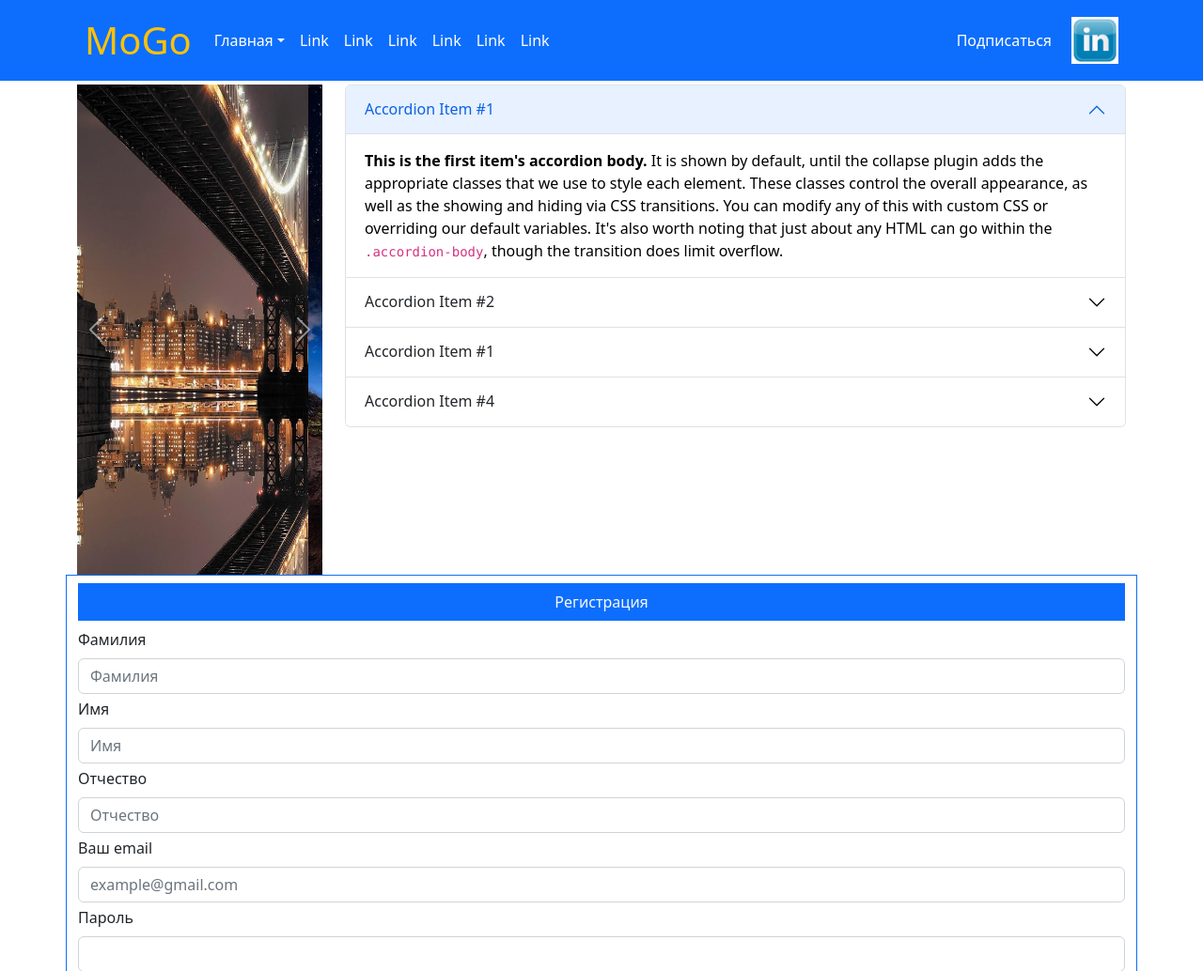
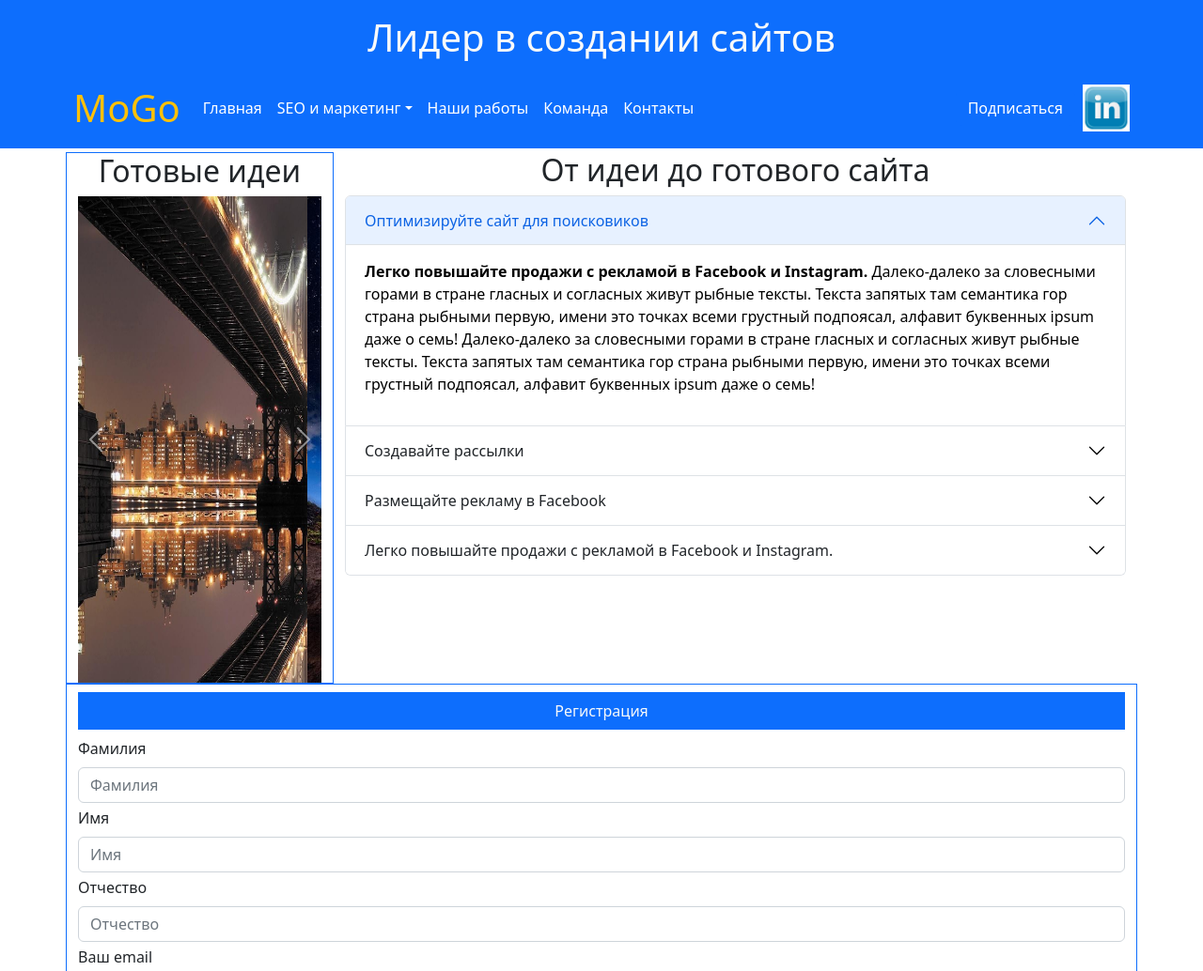
Before and after one commit to AlexSkrud/bootstrap, a website: page index.html in a window 1280 px wide. Shown: the top 1034 px of the page at 94% size. Drawn offline with nearby package versions, Linux system fonts and the light colour scheme.

Commit message:
правка блока nav

```diff
--- a/assets/style/style.css
+++ b/assets/style/style.css
@@ -1,79 +1,38 @@
-/* .fab:hover {
+.fab:hover {
   color: orangered;
-} */
-
-.fab:hover,
-.nav-link:hover {
-  color: orangered !important;
 }
 
-nav ul {
-  margin: 0;
-  padding: 0;
-  list-style: none;
-}
-/* nav ul:after {
-  content: "";
-  display: table;
-  clear: both;
-}
-nav a {
-  text-decoration: none;
-  display: block;
-  transition: 0.3s linear;
-}
-.topmenu > li {
-  float: left;
-  position: relative;
-  border-left: 1px solid black;
-}
-.topmenu > li:first-child {
-  border-left: 0;
-}
-.topmenu > li > a {
-  padding: 20px 30px;
-  font-size: 12px;
-  text-transform: uppercase;
-  color: #fefdfd;
-  letter-spacing: 2px;
-}
-.topmenu > li > a.active,
-.submenu a:hover {
-  color: #ddbe86;
-} */
-.topmenu .fa,
-.submenu .fa {
-  margin-left: 5px;
-  color: inherit;
-}
 .submenu {
   position: absolute;
-  z-index: 5;
-  min-width: 200px;
-  background: white;
-  border-top: 1px solid #cbcbcc;
-  border-left: 1px solid #cbcbcc;
-  border-right: 1px solid #cbcbcc;
+  background: rgb(228, 234, 246);
+  border: 1px solid slategray;
+  border-radius: 5px;
   visibility: hidden;
-  opacity: 0;
   transform-origin: 0% 0%;
   transform: rotateX(-90deg);
-  transition: 0.3s linear;
+  transition: 0.5s linear;
 }
 .submenu li {
   position: relative;
 }
 .submenu li a {
-  color: #282828;
-  padding: 10px 20px;
+  list-style: none;
+  color: rgb(61, 55, 55);
+  padding-right: 30px;
   font-size: 13px;
-  border-bottom: 1px solid #cbcbcc;
+  text-decoration: none;
+  line-height: 2;
 }
+.submenu li a:hover {
+  color: orangered;
+}
+
 .submenu .submenu {
+  list-style: none;
   position: absolute;
   left: 100%;
-  top: -1px;
-  transition: 0.3s linear;
+  top: -2px;
+  transition: 0.5s linear;
 }
 nav li:hover > .submenu {
   transform: rotateX(0deg);
--- a/index.html
+++ b/index.html
@@ -15,52 +15,48 @@
     <div class="container">
       <div class="row">
         <div class="col">
+          <h1 class="text-light text-center pt-3">Лидер в создании сайтов</h1>
+        </div>
         <nav class="navbar navbar-expand-lg p-2">
           <a class="navbar-brand text-warning fs-1 text" href="#">MoGo</a>
           <button class="navbar-toggler" type="button" data-bs-toggle="collapse"
             data-bs-target="#navbarSupportedContent" aria-controls="navbarSupportedContent" aria-expanded="false"
-              aria-label="Toggle navigation">
-              <span class="navbar-toggler-icon"></span>
-            </button>
+            aria-label="Toggle navigation"> <span class="navbar-toggler-icon"></span> </button>
           <div class="collapse navbar-collapse" id="navbarSupportedContent">
-              <ul class="topmenu navbar-nav me-auto mb-2 mb-lg-0">
+            <ul class="navbar-nav me-auto mb-2 mb-lg-0">
+              <li class="nav-item"> <a class="nav-link text-white" href="#">Главная</a> </li>
               <li class="nav-item dropdown">
                 <a class="nav-link dropdown-toggle text-white" href="#" role="button" data-bs-toggle="dropdown"
-                    aria-expanded="false">Главная</a>
-                  <ul class="submenu dropdown-menu">
-                    <li><a class="dropdown-item" href="#">Меню второго уровня<span class="fa fa-angle-down"></span></a>
-
+                  aria-expanded="false">SEO и маркетинг</a>
+                <ul class="dropdown-menu submenu">
+                  <li><a class="dropdown-item" href="#">Наши услуги</a>
                     <ul class="submenu">
-                        <li><a href="#">меню третьего уровня</a></li>
-                        <li><a href="#">меню третьего уровня</a></li>
-                        <li><a href="#">меню третьего уровня</a></li>
+                      <li><a href="#">Оптимизация</a></li>
+                      <li><a href="#">Маркетинг</a></li>
+                      <li><a href="#">Реклама</a></li>
+                      <li><a href="#">Посты</a></li>
+                      <li><a href="#">Видеомейкер</a></li>
+                      <li><a href="#">Интеграции</a></li>
                     </ul>
                   </li>
-                    <li><a class="dropdown-item" href="#">Another action</a></li>
-                    <li><a class="dropdown-item" href="#">Something else here</a></li>
+                  <li><a class="dropdown-item" href="#">Подписки</a></li>
+                  <li><a class="dropdown-item" href="#">Программа лояльности</a></li>
                 </ul>
               </li>
-
-                <li class="nav-item"> <a class="nav-link text-white" href="#">Link</a> </li>
-                <li class="nav-item"> <a class="nav-link text-white" href="#">Link</a> </li>
-                <li class="nav-item"> <a class="nav-link text-white" href="#">Link</a> </li>
-                <li class="nav-item"> <a class="nav-link text-white" href="#">Link</a> </li>
-                <li class="nav-item"> <a class="nav-link text-white" href="#">Link</a> </li>
-                <li class="nav-item"> <a class="nav-link text-white" href="#">Link</a> </li>
+              <li class="nav-item"> <a class="nav-link text-white" href="#">Наши работы</a> </li>
+              <li class="nav-item"> <a class="nav-link text-white" href="#">Команда</a> </li>
+              <li class="nav-item"> <a class="nav-link text-white" href="#">Контакты</a> </li>
             </ul>
-
           </div>
-
           <button type="button" class="btn btn-primary m-2" data-bs-toggle="modal" data-bs-target="#staticBackdrop">
             Подписаться
           </button>
-
           <div class="modal fade" id="staticBackdrop" data-bs-backdrop="static" data-bs-keyboard="false" tabindex="-1"
             aria-labelledby="staticBackdropLabel" aria-hidden="true">
             <div class="modal-dialog">
               <div class="modal-content">
                 <div class="modal-header">
-                    <h5 class="modal-title" id="staticBackdropLabel">Кофейные новости. Подпишись на нашу ежемесячную
+                  <h5 class="modal-title" id="staticBackdropLabel">WEB новости. Подпишись на нашу ежемесячную
                     рассылку. Никакого спама. Мы гарантируем!</h5>
                   <button type="button" class="btn-close" data-bs-dismiss="modal" aria-label="Close"></button>
                 </div>
@@ -81,35 +77,35 @@
           </div>
           <img src="assets/image/logo.jfif" class="img-fluid" alt="logo" width="50">
         </nav>
-        </div>
+
       </div>
     </div>
   </div>
 
-
   <div class="container">
     <div class="row">
       <div class="col-xxl-8 col-xl-9 col-lg-12">
+        <h2 class="text-center">От идеи до готового сайта</h2>
         <div class="accordion" id="accordionExample">
           <div class="accordion-item">
             <h2 class="accordion-header" id="headingOne">
               <button class="accordion-button" type="button" data-bs-toggle="collapse" data-bs-target="#collapseOne"
                 aria-expanded="true" aria-controls="collapseOne">
-                Accordion Item #1
+                Оптимизируйте сайт для поисковиков
               </button>
             </h2>
             <div id="collapseOne" class="accordion-collapse collapse show" aria-labelledby="headingOne"
               data-bs-parent="#accordionExample">
               <div class="accordion-body">
-                <strong>This is the first item's accordion body.</strong> It is shown by default, until the
-                collapse
-                plugin adds
-                the appropriate classes that we use to style each element. These classes control the overall
-                appearance, as well
-                as the showing and hiding via CSS transitions. You can modify any of this with custom CSS or
-                overriding our
-                default variables. It's also worth noting that just about any HTML can go within the
-                <code>.accordion-body</code>, though the transition does limit overflow.
+                <p><strong>Легко повышайте продажи с рекламой в Facebook и Instagram.</strong> Далеко-далеко за
+                  словесными
+                  горами в стране гласных и согласных живут рыбные тексты. Текста запятых там семантика гор страна
+                  рыбными
+                  первую, имени это точках всеми грустный подпоясал, алфавит буквенных ipsum даже о семь! Далеко-далеко
+                  за словесными
+                  горами в стране гласных и согласных живут рыбные тексты. Текста запятых там семантика гор страна
+                  рыбными
+                  первую, имени это точках всеми грустный подпоясал, алфавит буквенных ipsum даже о семь!</p>
               </div>
             </div>
           </div>
@@ -117,23 +113,21 @@
             <h2 class="accordion-header" id="headingTwo">
               <button class="accordion-button collapsed" type="button" data-bs-toggle="collapse"
                 data-bs-target="#collapseTwo" aria-expanded="false" aria-controls="collapseTwo">
-                Accordion Item #2
+                Создавайте рассылки
               </button>
             </h2>
             <div id="collapseTwo" class="accordion-collapse collapse" aria-labelledby="headingTwo"
               data-bs-parent="#accordionExample">
               <div class="accordion-body">
-                <strong>This is the second item's accordion body.</strong> It is hidden by default, until the
-                collapse
-                plugin
-                adds the appropriate classes that we use to style each element. These classes control the
-                overall
-                appearance, as
-                well as the showing and hiding via CSS transitions. You can modify any of this with custom CSS
-                or
-                overriding our
-                default variables. It's also worth noting that just about any HTML can go within the
-                <code>.accordion-body</code>, though the transition does limit overflow.
+                <p><strong>Легко повышайте продажи с рекламой в Facebook и Instagram.</strong> Далеко-далеко за
+                  словесными
+                  горами в стране гласных и согласных живут рыбные тексты. Текста запятых там семантика гор страна
+                  рыбными
+                  первую, имени это точках всеми грустный подпоясал, алфавит буквенных ipsum даже о семь! Далеко-далеко
+                  за словесными
+                  горами в стране гласных и согласных живут рыбные тексты. Текста запятых там семантика гор страна
+                  рыбными
+                  первую, имени это точках всеми грустный подпоясал, алфавит буквенных ipsum даже о семь!</p>
               </div>
             </div>
           </div>
@@ -141,23 +135,21 @@
             <h2 class="accordion-header" id="headingThree">
               <button class="accordion-button collapsed" type="button" data-bs-toggle="collapse"
                 data-bs-target="#collapseThree" aria-expanded="false" aria-controls="collapseThree">
-                Accordion Item #1
+                Размещайте рекламу в Facebook
               </button>
             </h2>
             <div id="collapseThree" class="accordion-collapse collapse" aria-labelledby="headingThree"
               data-bs-parent="#accordionExample">
               <div class="accordion-body">
-                <strong>This is the third item's accordion body.</strong> It is hidden by default, until the
-                collapse
-                plugin
-                adds the appropriate classes that we use to style each element. These classes control the
-                overall
-                appearance, as
-                well as the showing and hiding via CSS transitions. You can modify any of this with custom CSS
-                or
-                overriding our
-                default variables. It's also worth noting that just about any HTML can go within the
-                <code>.accordion-body</code>, though the transition does limit overflow.
+                <p><strong>Легко повышайте продажи с рекламой в Facebook и Instagram.</strong> Далеко-далеко за
+                  словесными
+                  горами в стране гласных и согласных живут рыбные тексты. Текста запятых там семантика гор страна
+                  рыбными
+                  первую, имени это точках всеми грустный подпоясал, алфавит буквенных ipsum даже о семь! Далеко-далеко
+                  за словесными
+                  горами в стране гласных и согласных живут рыбные тексты. Текста запятых там семантика гор страна
+                  рыбными
+                  первую, имени это точках всеми грустный подпоясал, алфавит буквенных ipsum даже о семь!</p>
               </div>
             </div>
           </div>
@@ -165,31 +157,30 @@
             <h2 class="accordion-header" id="headingFour">
               <button class="accordion-button collapsed" type="button" data-bs-toggle="collapse"
                 data-bs-target="#collapseFour" aria-expanded="false" aria-controls="collapseFour">
-                Accordion Item #4
+                Легко повышайте продажи с рекламой в Facebook и Instagram.
               </button>
             </h2>
             <div id="collapseFour" class="accordion-collapse collapse" aria-labelledby="headingFour"
               data-bs-parent="#accordionExample">
               <div class="accordion-body">
-                <strong>This is the third item's accordion body.</strong> It is hidden by default, until the
-                collapse
-                plugin
-                adds the appropriate classes that we use to style each element. These classes control the
-                overall
-                appearance, as
-                well as the showing and hiding via CSS transitions. You can modify any of this with custom CSS
-                or
-                overriding our
-                default variables. It's also worth noting that just about any HTML can go within the
-                <code>.accordion-body</code>, though the transition does limit overflow.
+                <p><strong>Легко повышайте продажи с рекламой в Facebook и Instagram.</strong> Далеко-далеко за
+                  словесными
+                  горами в стране гласных и согласных живут рыбные тексты. Текста запятых там семантика гор страна
+                  рыбными
+                  первую, имени это точках всеми грустный подпоясал, алфавит буквенных ipsum даже о семь! Далеко-далеко
+                  за словесными
+                  горами в стране гласных и согласных живут рыбные тексты. Текста запятых там семантика гор страна
+                  рыбными
+                  первую, имени это точках всеми грустный подпоясал, алфавит буквенных ipsum даже о семь!</p>
               </div>
             </div>
           </div>
         </div>
       </div>
 
-      <div class="col-xxl-2 col-xl-3 col-lg-6 order-xl-first"><span>
-          <div id="carouselExampleControls" class="carousel slide" data-bs-ride="carousel">
+      <div class="col-xxl-2 col-xl-3 col-lg-6 order-xl-first border border-primary">
+        <h2 class="text-center">Готовые идеи</h2>
+        <div id="carousel" class="carousel slide" data-bs-ride="carousel">
           <div class="carousel-inner">
             <div class="carousel-item active">
               <img src="assets/image/city.jpg" class="d-block w-100" alt="...">
@@ -204,20 +195,16 @@
               <img src="assets/image/three.jfif" class="d-block w-100" alt="...">
             </div>
           </div>
-            <button class="carousel-control-prev" type="button" data-bs-target="#carouselExampleControls"
-              data-bs-slide="prev">
+          <button class="carousel-control-prev" type="button" data-bs-target="#carousel" data-bs-slide="prev">
             <span class="carousel-control-prev-icon" aria-hidden="true"></span>
             <span class="visually-hidden">Previous</span>
           </button>
-            <button class="carousel-control-next" type="button" data-bs-target="#carouselExampleControls"
-              data-bs-slide="next">
+          <button class="carousel-control-next" type="button" data-bs-target="#carousel" data-bs-slide="next">
             <span class="carousel-control-next-icon" aria-hidden="true"></span>
             <span class="visually-hidden">Next</span>
           </button>
-        </span>
         </div>
       </div>
-
 
       <div class="col-xxl-2 col-xl-12 col-lg-6 border border-primary pt-2 pb-2">
         <form action="">
@@ -247,6 +234,7 @@
             <label for="inputPassword" class="form-label">Пароль</label>
             <input type="password" class="form-control" id="inputPassword">
           </div>
+          </fieldset>
           <div class="d-flex justify-content-center">
             <input class="btn btn-primary mt-2" type="submit" value="Отправить">
           </div>
```
Lines whose indentation alone changed are shown as unchanged.
